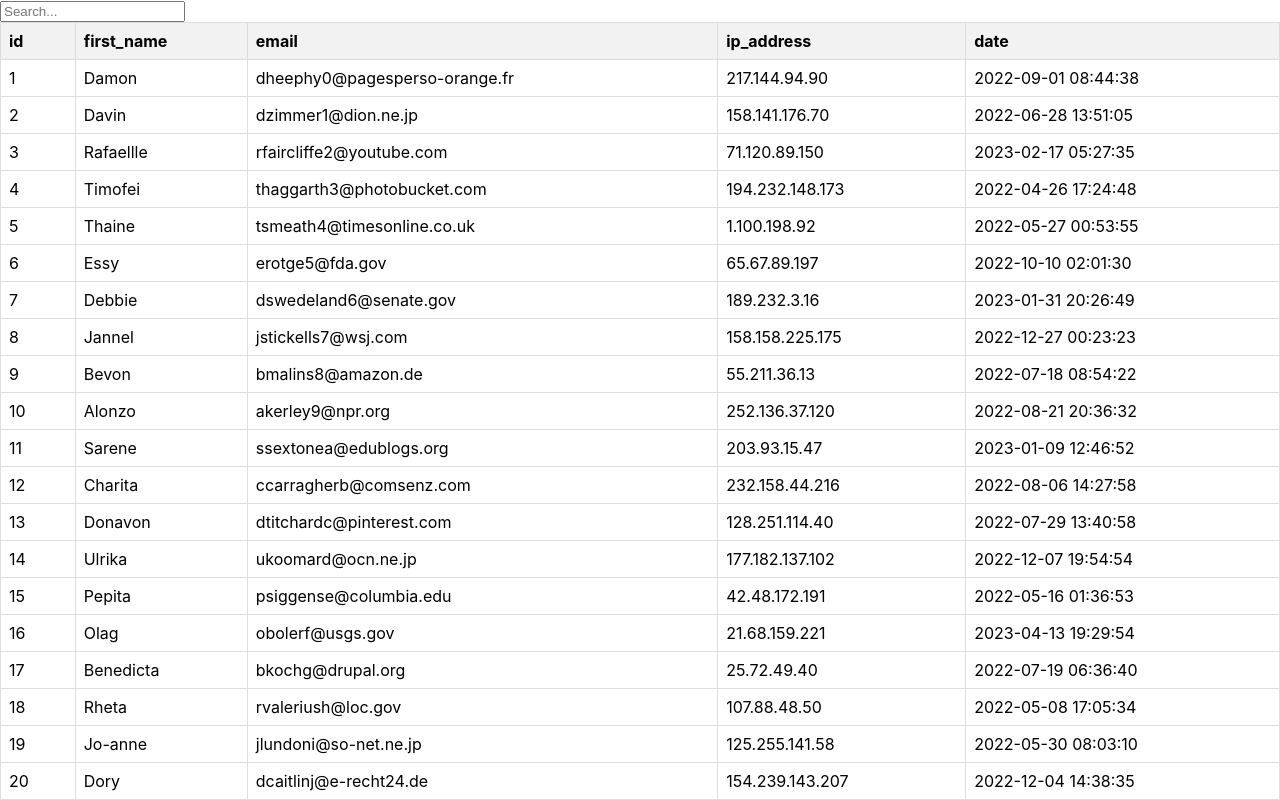
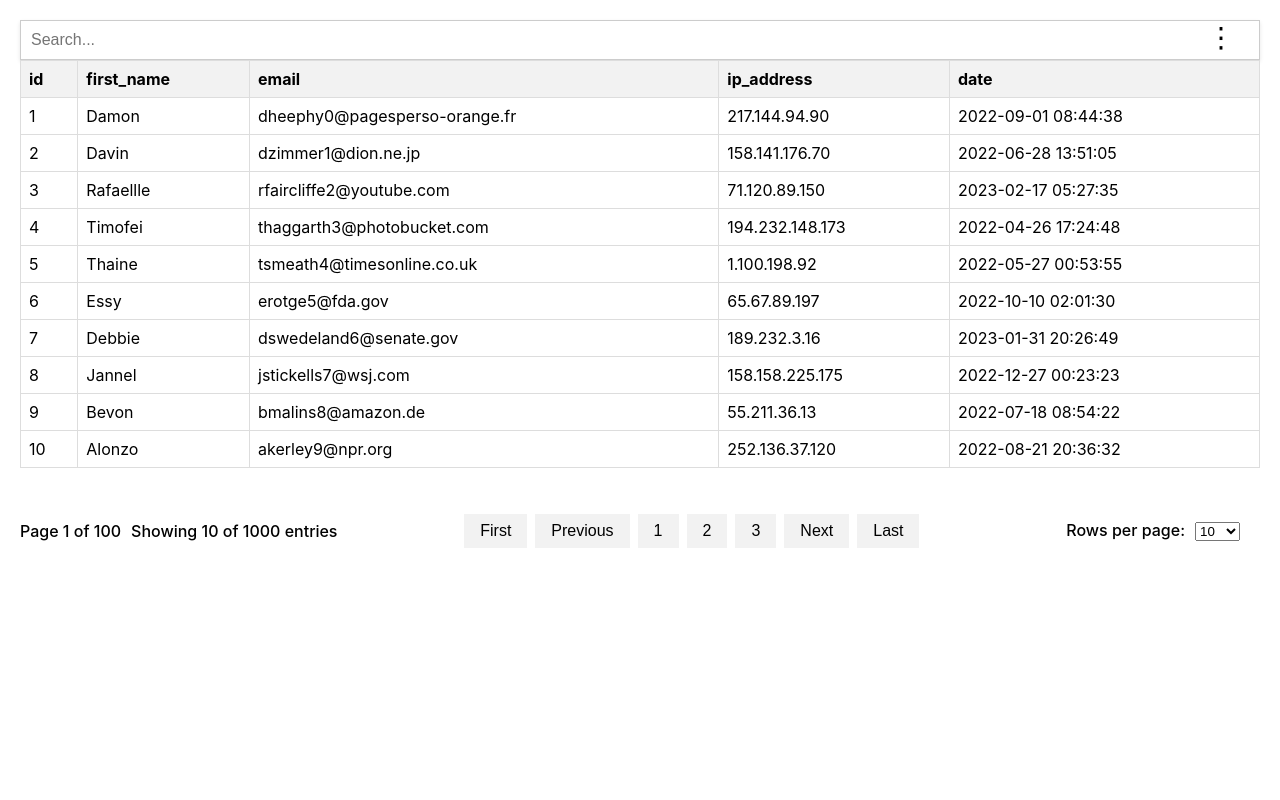
Before and after one commit to MohanElango-prog/custom-table, a React (Create React App) app: page / in a window 1280 px wide. Shown: the top 800 px of the page. Built offline with nearby package versions, Linux system fonts and the light colour scheme.

Commit message:
Css Changes and columnVisibility V1

```diff
--- a/src/App.css
+++ b/src/App.css
@@ -84,3 +84,68 @@ button {
 button:hover {
   background-color: #ddd;
 }
+.tableWrapper {
+  height: 100%;
+  padding: 20px;
+  overflow: auto;
+  flex: 1;
+  margin: 0;
+}
+
+.tableContainer {
+  display: flex;
+  flex-direction: column;
+  position: relative;
+  width: 100%;
+  height: 100%;
+  min-height: 388px;
+  border: var(--rgt-border);
+}
+
+.pagination {
+  display: flex;
+  justify-content: space-between;
+  align-items: center;
+  box-sizing: border-box;
+  font-weight: 500;
+  background: var(--rgt-background-color);
+  z-index: 1;
+  border-top: var(--rgt-border);
+  overflow-x: auto;
+  overflow-y: hidden;
+}
+
+.tablePagination{
+  display: inline-flex;
+  align-items: center;
+  padding: 12px 20px;
+  white-space: nowrap;
+}
+
+.hidden {
+  display: none;
+}
+
+.popupButton {
+  position: absolute;
+  right: 25px;
+  cursor: pointer;
+  font-size: 28px;
+}
+
+.popupContent {
+  position: absolute;
+  top: 40px;
+  right: 10px;
+  background-color: #fff;
+  border: 1px solid #ccc;
+  box-shadow: 0 2px 4px rgba(0, 0, 0, 0.2);
+  padding: 10px;
+  z-index: 1;
+  max-height: 200px;
+  overflow-y: auto;
+}
+
+.popupContent label {
+  margin-left: 5px;
+}
--- a/src/table.js
+++ b/src/table.js
@@ -1,10 +1,47 @@
 import React, { useState } from 'react';
 import './App.css';
 
-function Table({ rowData, columns, rowsPerPage, sortableColumns}) {
+function Table({ rowData, columns, sortableColumns }) {
   const [sortConfig, setSortConfig] = useState({ key: null, direction: null });
   const [currentPage, setCurrentPage] = useState(1);
   const [searchQuery, setSearchQuery] = useState('');
+  const [rowsPerPage, setRowsPerPage] = useState(10);
+  const [showPopup, setShowPopup] = useState(false);
+  const [toggleColumns, setToggleColumns] = useState(columns);
+
+  const handlePopupClick = () => {
+    setShowPopup(!showPopup);
+  };
+
+  const visibility = (column) => {
+    if (toggleColumns && toggleColumns.includes(column)) {
+      return 'visible';
+    }
+    return 'hidden';
+  };
+
+  const popupContent = (
+    <div className="popupContent">
+      {columns.map((col, ind) => (
+        <div key={ind}>
+          <input
+            type="checkbox"
+            id={col}
+            name={col}
+            checked={!toggleColumns || toggleColumns.includes(col)}
+            onChange={() =>
+              setToggleColumns(
+              )
+            }
+          />
+          <label htmlFor={col}>{col}</label>
+        </div>
+      ))}
+    </div>
+  );
+
+
+  const pageCount = Math.ceil(rowData.length / rowsPerPage);
 
   const handleSort = (column) => {
     if (sortableColumns.includes(column)) { // Check if clicked column is sortable
@@ -27,6 +64,7 @@ function Table({ rowData, columns, rowsPerPage, sortableColumns}) {
           .includes(searchQuery.toLowerCase())
       )
       .slice(startIndex, endIndex);
+    console.log(rowsToShow);
 
     return rowsToShow.sort((a, b) => {
       const column = sortConfig.key;
@@ -50,10 +88,6 @@ function Table({ rowData, columns, rowsPerPage, sortableColumns}) {
       return 0;
     });
   };
-
-
-
-  const pageCount = Math.ceil(rowData.length / rowsPerPage);
 
   const handlePageClick = (pageNum) => {
     setCurrentPage(pageNum);
@@ -99,13 +133,26 @@ function Table({ rowData, columns, rowsPerPage, sortableColumns}) {
   };
 
   return (
-    <div>
+    <div className="tableWrapper">
+      <div className="tableContainer">
       <input
   type="text"
   placeholder="Search..."
   value={searchQuery}
   onChange={(e) => setSearchQuery(e.target.value)}
+  style={{
+    padding: '10px',
+    fontSize: '16px',
+    border: '1px solid #ccc',
+    outline: 'none',
+    boxShadow: '0 2px 4px rgba(0, 0, 0, 0.1)',
+    paddingRight: '30px', // Add right padding for the dots
+  }}
 />
+<span className="popupButton" onClick={handlePopupClick}>
+  &#8942;
+</span>
+{showPopup && popupContent}
 
         <table className="table">
           <thead>
@@ -113,7 +160,31 @@ function Table({ rowData, columns, rowsPerPage, sortableColumns}) {
           </thead>
           <tbody>{tdData()}</tbody>
         </table>
-      <div className="pagination">{paginationButtons()}</div>
+        <div className= "pagination">
+          <div clasName = "tableDet">
+            <span>Page {currentPage} of {pageCount}</span>
+            <span style={{ marginLeft: '10px' }}>Showing {rowsPerPage * currentPage} of {rowData.length} entries</span>
+          </div>
+          <div className="paginationButtons">
+            <button onClick={() => handlePageClick(1)}>First</button>
+            <button onClick={() => handlePageClick(currentPage - 1)}>Previous</button>
+            {paginationButtons().slice(currentPage - 1, currentPage + 2)}
+            <button onClick={() => handlePageClick(currentPage + 1)}>Next</button>
+            <button onClick={() => handlePageClick(pageCount)}>Last</button>
+          </div>
+          <div className="tablePagination">
+            <div>
+              <span style={{ marginRight: '10px' }}>Rows per page:</span>
+              <select onChange={(e) => setRowsPerPage(e.target.value)}>
+                <option value={10}>10</option>
+                <option value={25}>25</option>
+                <option value={50}>50</option>
+                <option value={100}>100</option>
+              </select>
+            </div>
+          </div>
+        </div>
+      </div>
     </div>
   );
 }
```
Lines whose indentation alone changed are shown as unchanged.
